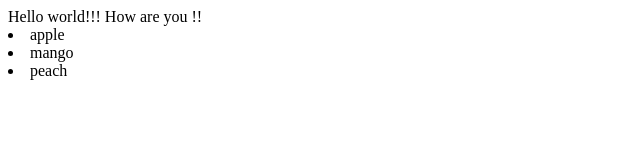
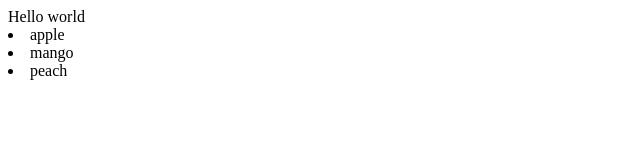
Before and after one commit to Shubhangi1499/freshersbatch_july2021, a plain HTML site: page index.html in a window 1280 px wide. Shown: the whole page, without its empty margins (0-640 px from the left). Drawn offline with Linux system fonts and the light colour scheme.

Commit message:
commited

```diff
--- a/index.html
+++ b/index.html
@@ -2,7 +2,7 @@
 <head>
 <title>ASSIGNMENT 1 HTML</title>
 <body>
-Hello world!!! How are you !!
+Hello world
 <li>apple</li>
 <li>mango</li>
 <li>peach</li>
```
